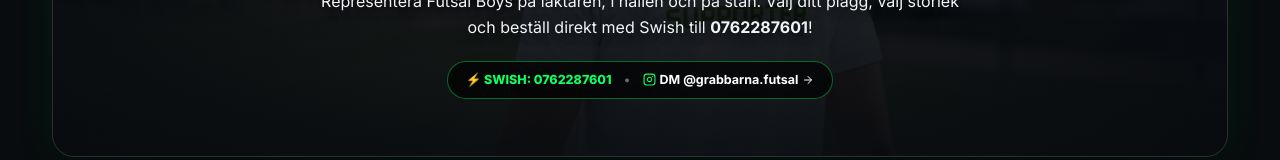
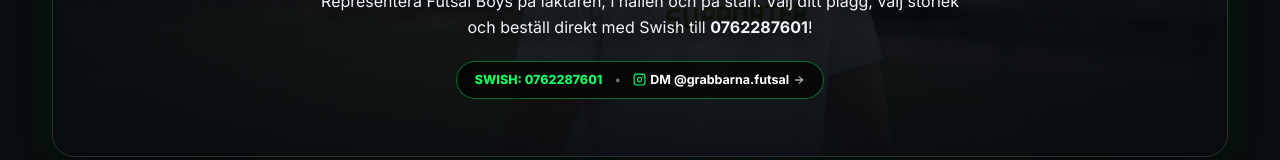
Before and after one commit to Raffi02k/futsalboys, a React (Vite) app in the folder frontend/: page /merch in a window 1280 px wide. Shown: the part 453-613 px from the top of the page. Built offline with nearby package versions, Linux system fonts and the light colour scheme.

Commit message:
fix(merch): ta bort blixt-emoji från Swish-knappen i hero-bannern

```diff
--- a/frontend/src/components/MerchSection.tsx
+++ b/frontend/src/components/MerchSection.tsx
@@ -50,7 +50,7 @@ export const MerchSection: React.FC = () => {
                 WebkitBackdropFilter: 'blur(8px)',
               }}
             >
-              <span style={{ color: 'var(--neon-green)', fontWeight: 800 }}>⚡️ SWISH: 0762287601</span>
+              <span style={{ color: 'var(--neon-green)', fontWeight: 800 }}>SWISH: 0762287601</span>
               <span style={{ opacity: 0.4 }}>•</span>
               <a
                 href={siteConfig.instagramUrl}
```
